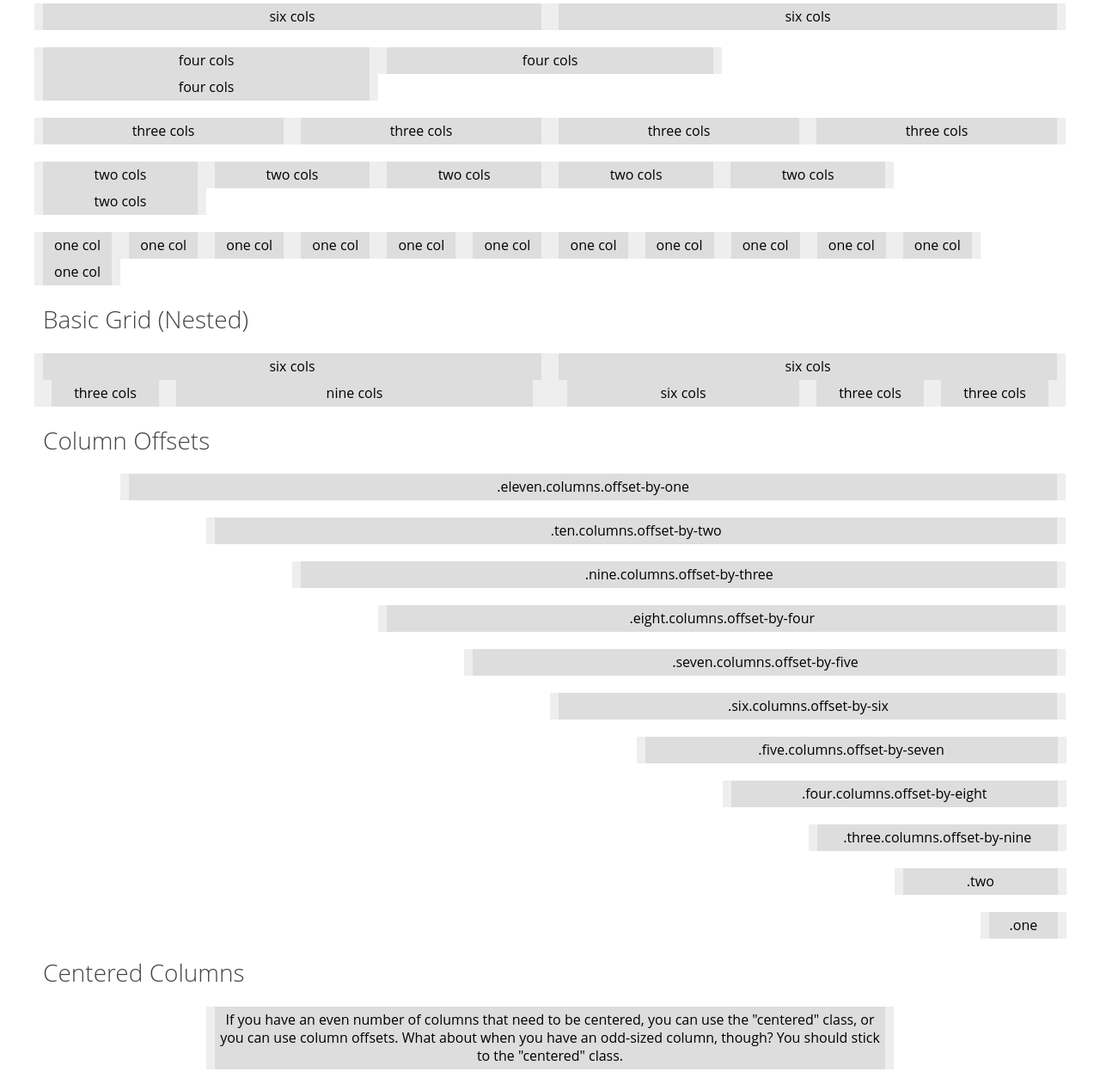
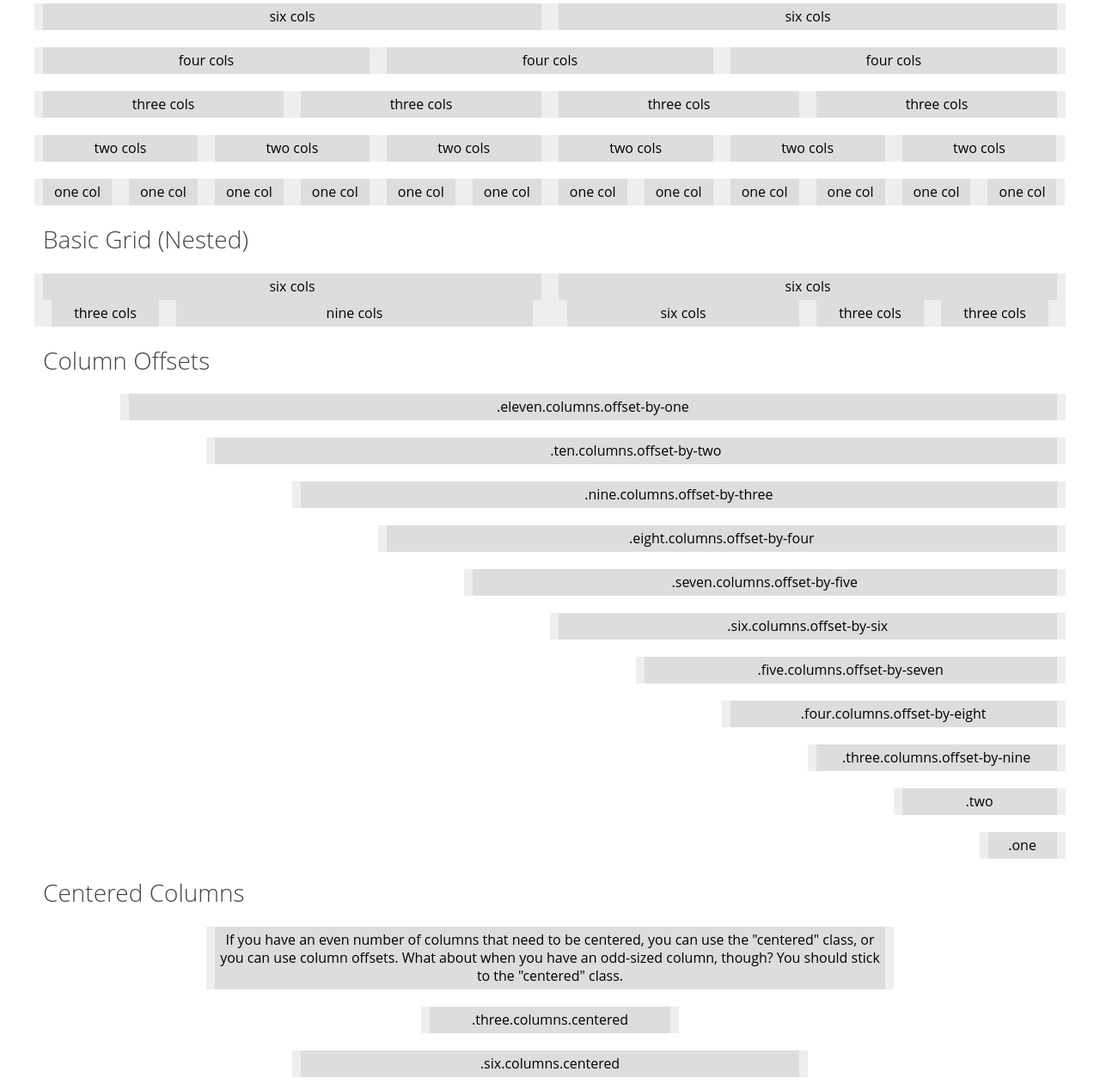
Before and after one commit to lightwell3d/Stabilized, a website: page index.html in a window 1280 px wide. Shown: the part 570-1831 px from the top of the page at 86% size. Drawn offline with Linux system fonts and the light colour scheme.

Commit message:
Grid Adjustments for i.e. and Chrome

```diff
--- a/app/sass/_grid.scss
+++ b/app/sass/_grid.scss
@@ -30,31 +30,31 @@
 
 	/* Basic Grid */
 	.one.column,
-	.one.columns       { width: 8.34%; }
-	.two.columns       { width: 16.67%; }
+	.one.columns       { width: 8.33%; }
+	.two.columns       { width: 16.66%; }
 	.three.columns     { width: 25.00%; }
-	.four.columns      { width: 33.34%; }
-	.five.columns      { width: 41.67%; }
+	.four.columns      { width: 33.33%; }
+	.five.columns      { width: 41.66%; }
 	.six.columns       { width: 50.00%; }
-	.seven.columns     { width: 58.34%; }
-	.eight.columns     { width: 66.67%; }
+	.seven.columns     { width: 58.33%; }
+	.eight.columns     { width: 66.66%; }
 	.nine.columns      { width: 75.00%; }
-	.ten.columns       { width: 83.34%; }
-	.eleven.columns    { width: 91.67%; }
+	.ten.columns       { width: 83.33%; }
+	.eleven.columns    { width: 91.66%; }
 	.twelve.columns    { width: 100%; }
 
 	/* Offsets */
-	.offset-by-one      { margin-left: 1 * 8.34%; }
-	.offset-by-two      { margin-left: 2 * 8.34%; }
-	.offset-by-three    { margin-left: 3 * 8.34%; }
-	.offset-by-four     { margin-left: 4 * 8.34%; }
-	.offset-by-five     { margin-left: 5 * 8.34%; }
-	.offset-by-six      { margin-left: 6 * 8.34%; }
-	.offset-by-seven    { margin-left: 7 * 8.34%; }
-	.offset-by-eight    { margin-left: 8 * 8.34%; }
-	.offset-by-nine     { margin-left: 9 * 8.34%; }
-	.offset-by-ten      { margin-left: 10 * 8.34%; }
-	.offset-by-eleven   { margin-left: 11 * 8.34%; }
+	.offset-by-one      { margin-left: 1 * 8.33%; }
+	.offset-by-two      { margin-left: 2 * 8.33%; }
+	.offset-by-three    { margin-left: 3 * 8.33%; }
+	.offset-by-four     { margin-left: 4 * 8.33%; }
+	.offset-by-five     { margin-left: 5 * 8.33%; }
+	.offset-by-six      { margin-left: 6 * 8.33%; }
+	.offset-by-seven    { margin-left: 7 * 8.33%; }
+	.offset-by-eight    { margin-left: 8 * 8.33%; }
+	.offset-by-nine     { margin-left: 9 * 8.33%; }
+	.offset-by-ten      { margin-left: 10 * 8.33%; }
+	.offset-by-eleven   { margin-left: 11 * 8.33%; }
 }
 
 // Large Grid
```
Also changed, not shown: css/Stabilized.css.
